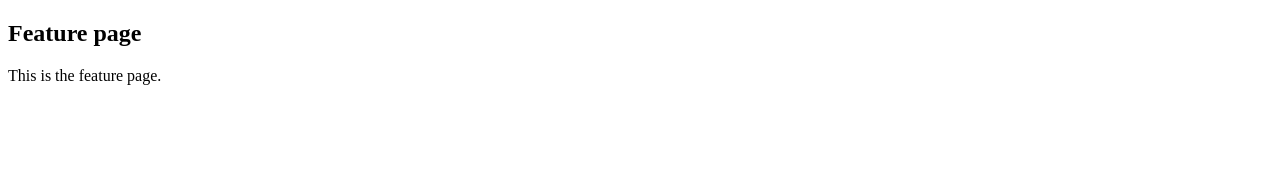
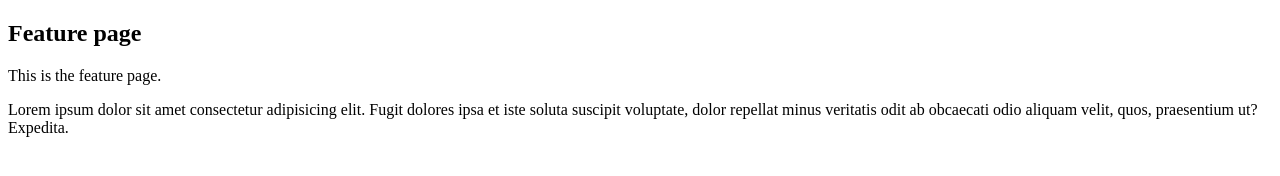
Before and after one commit to ubaid29170/learning-git, a plain HTML site: page feature.html in a window 1280 px wide. Drawn offline with Linux system fonts and the light colour scheme.

Commit message:
update feature

```diff
--- a/feature.html
+++ b/feature.html
@@ -8,5 +8,7 @@
 <body>
     <h2>Feature page</h2>
     <p>This is the feature page.</p>
+
+    <p>Lorem ipsum dolor sit amet consectetur adipisicing elit. Fugit dolores ipsa et iste soluta suscipit voluptate, dolor repellat minus veritatis odit ab obcaecati odio aliquam velit, quos, praesentium ut? Expedita.</p>
 </body>
 </html>
```
